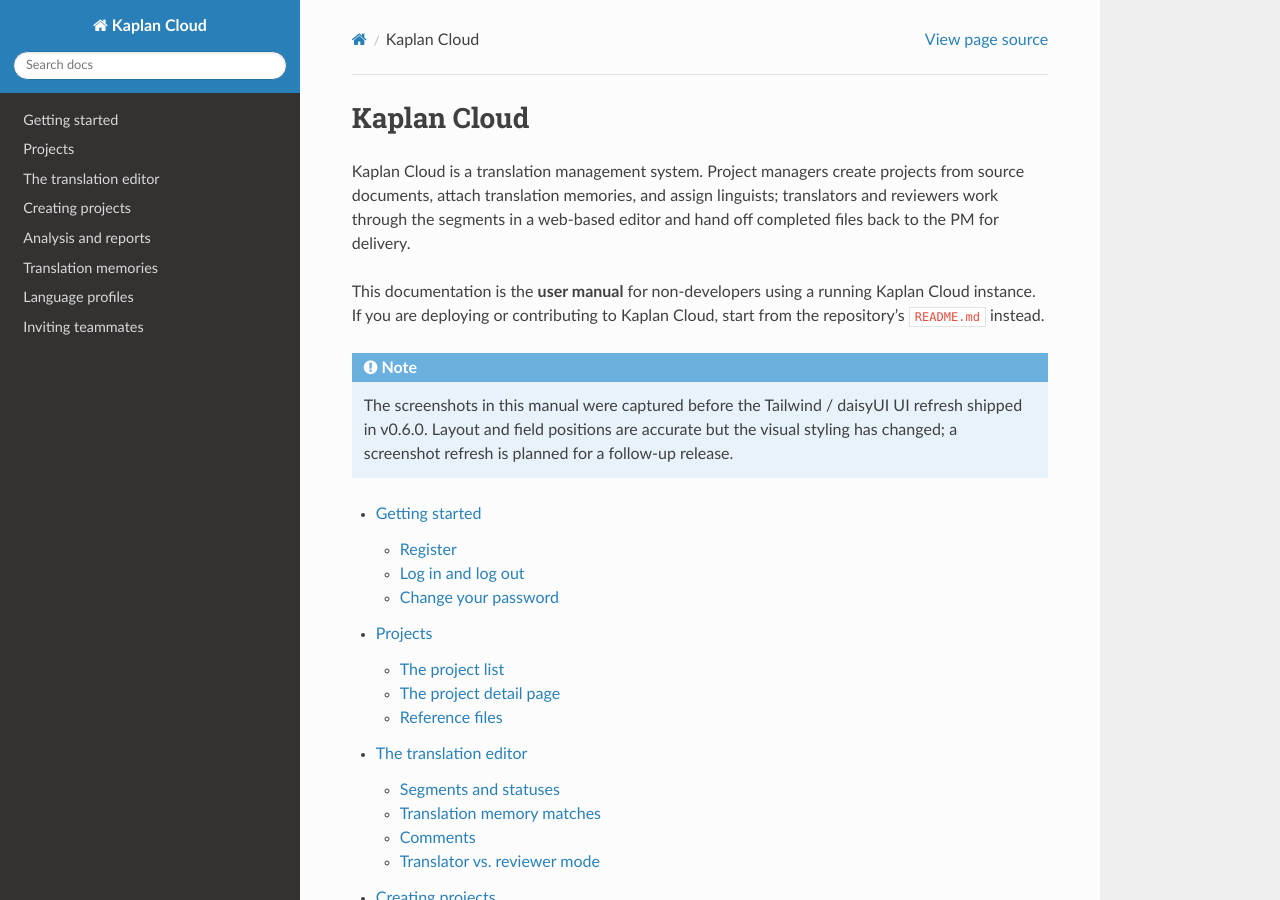
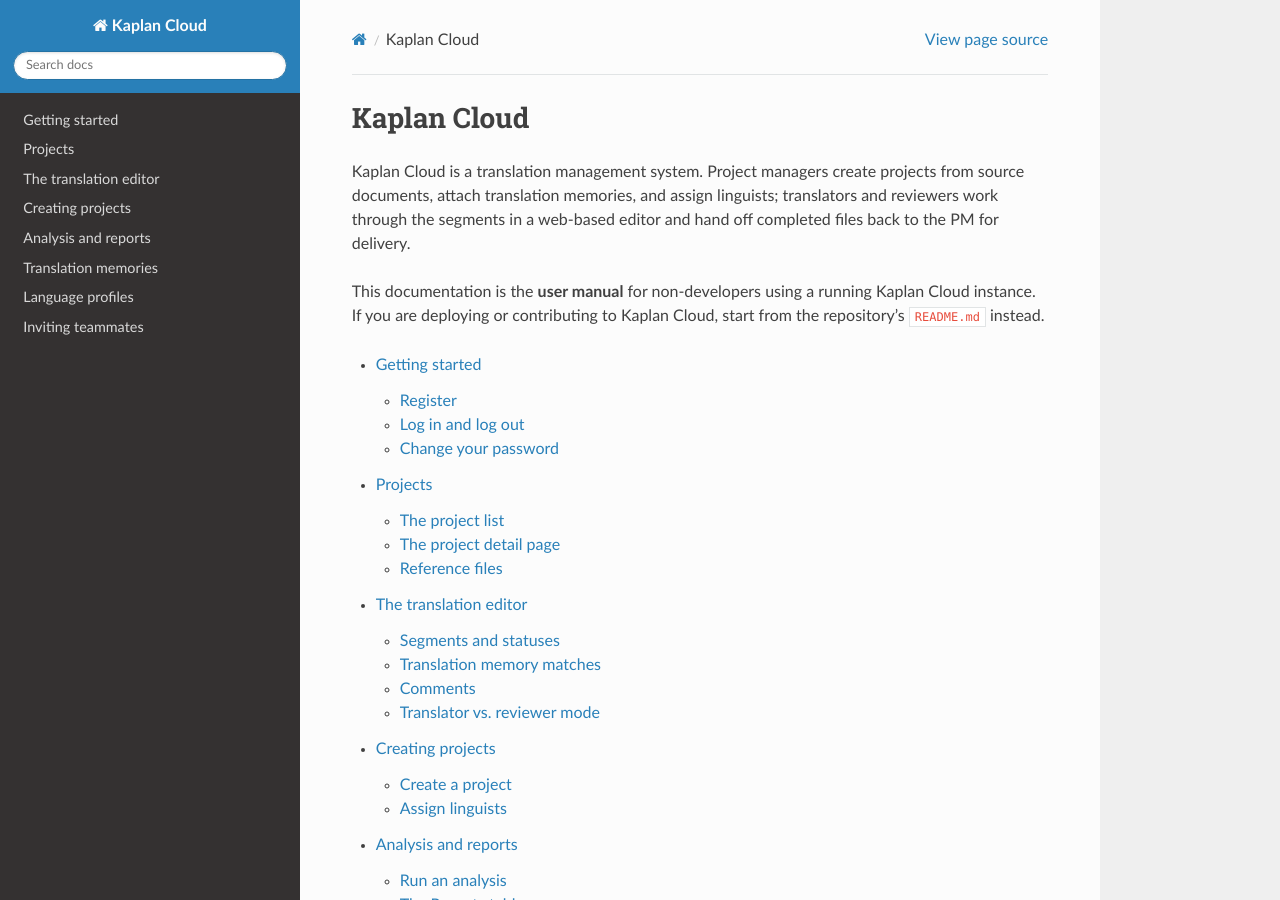
Before and after one commit to kaplanPRO/kaplan-cloud, a Sphinx documentation site: the page built from docs/source/index.rst, in a window 1280 px wide and 900 px high. Built offline with Sphinx 7.4.7 and the Read the Docs theme 3.1.0, drawn with Linux system fonts in a browser that asks for light colours.

Commit message:
Refresh end-user manual screenshots for the daisyUI UI
All eight referenced screenshots were recaptured under the
Tailwind + daisyUI UI shipped in v0.6.0. Drop the index.rst note that
warned readers the screenshots predated the UI refresh — it no longer
applies.

Co-Authored-By: Claude Opus 4.7 <noreply@anthropic.com>

```diff
--- a/docs/source/index.rst
+++ b/docs/source/index.rst
@@ -11,13 +11,6 @@ This documentation is the **user manual** for non-developers using a
 running Kaplan Cloud instance. If you are deploying or contributing to
 Kaplan Cloud, start from the repository's ``README.md`` instead.
 
-.. note::
-
-   The screenshots in this manual were captured before the Tailwind /
-   daisyUI UI refresh shipped in v0.6.0. Layout and field positions are
-   accurate but the visual styling has changed; a screenshot refresh is
-   planned for a follow-up release.
-
 .. toctree::
    :maxdepth: 2
 
```
Also changed, not shown: docs/source/_static/img/assign-team-member-form.png, docs/source/_static/img/files-context-menu.png, docs/source/_static/img/project-form.png, docs/source/_static/img/projects-tab.png, docs/source/_static/img/team-member-assigned.png, docs/source/_static/img/translation-memories-tab.png, docs/source/_static/img/translation-memory-form.png, docs/source/_static/img/user-registration-form.png.
